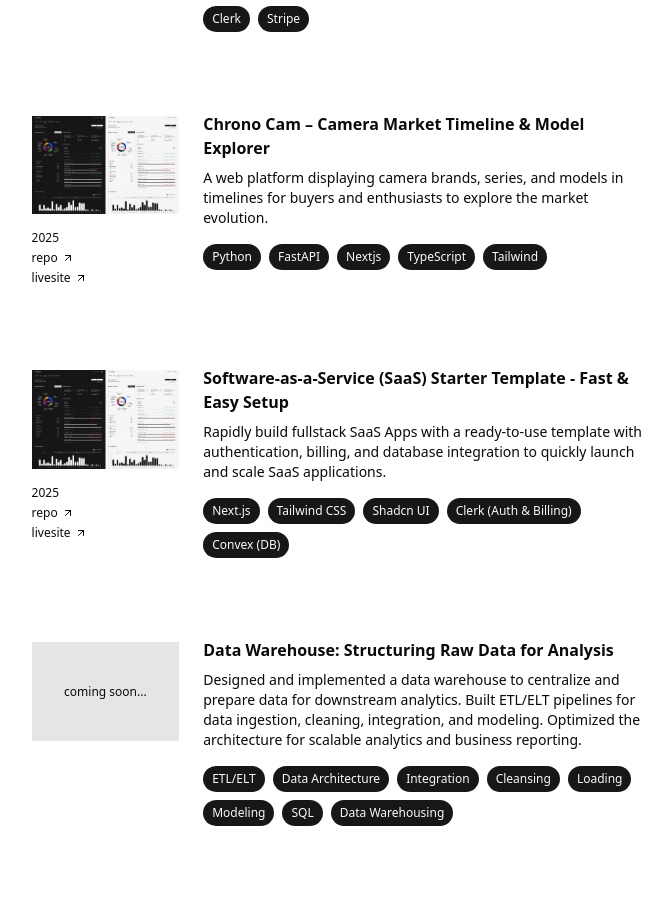
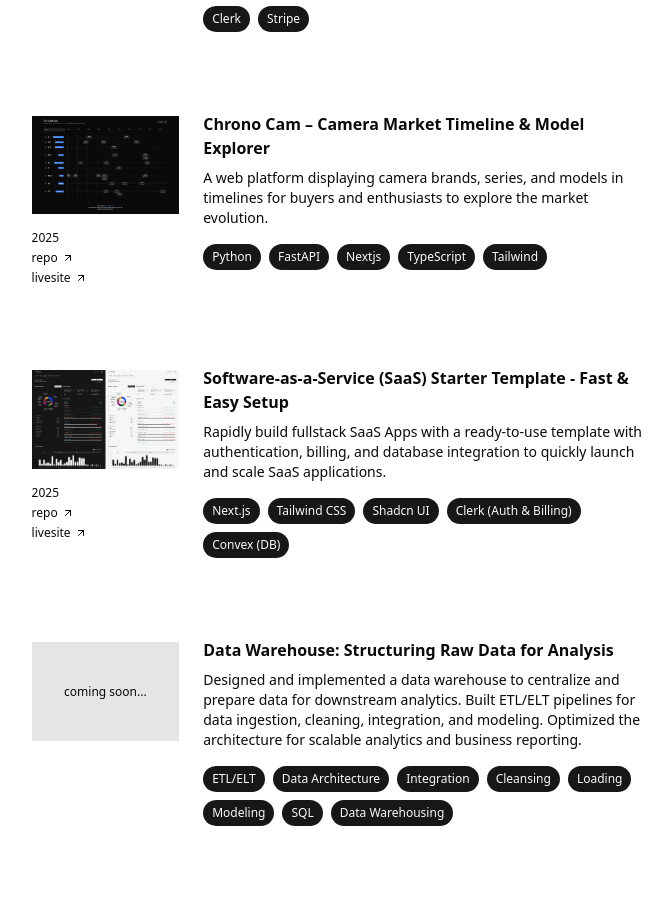
Before and after one commit to JonKohJJ/personal-web-portfolio-2025, a Next.js app: page / in a window 1280 px wide. Shown: the part 2214-3122 px from the top of the page, without its empty margins (554-1226 px from the left). Built offline with nearby package versions, Linux system fonts and the light colour scheme.

Commit message:
update projects

```diff
--- a/src/components/ProjectCard.tsx
+++ b/src/components/ProjectCard.tsx
@@ -94,7 +94,7 @@ export const FeaturedProjects = [
         livesite_link: 'https://jonkohjj.github.io/chrono-cam/',
         github_link: 'https://github.com/JonKohJJ/chrono-cam',
         skills: ['Python', 'FastAPI', 'Nextjs', 'TypeScript', 'Tailwind'],
-        image_url: './images/tithely.png',
+        image_url: './images/chronocam.png',
     },
     {
         date: '2025',
```
Also changed, not shown: public/images/chronocam.png (added).
